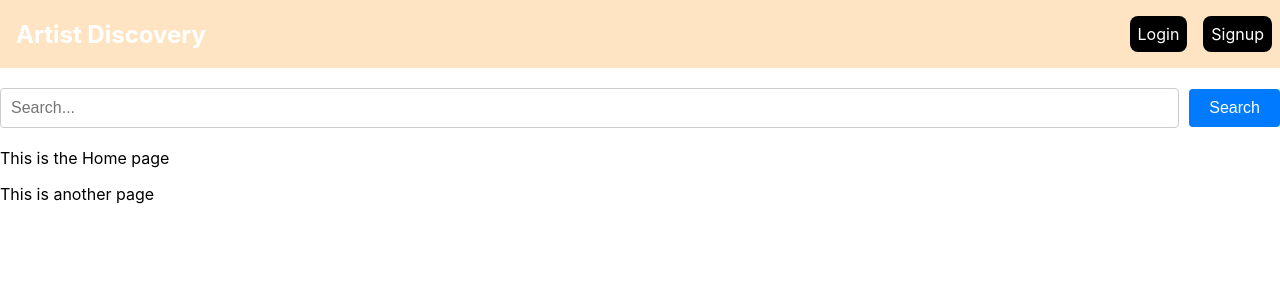
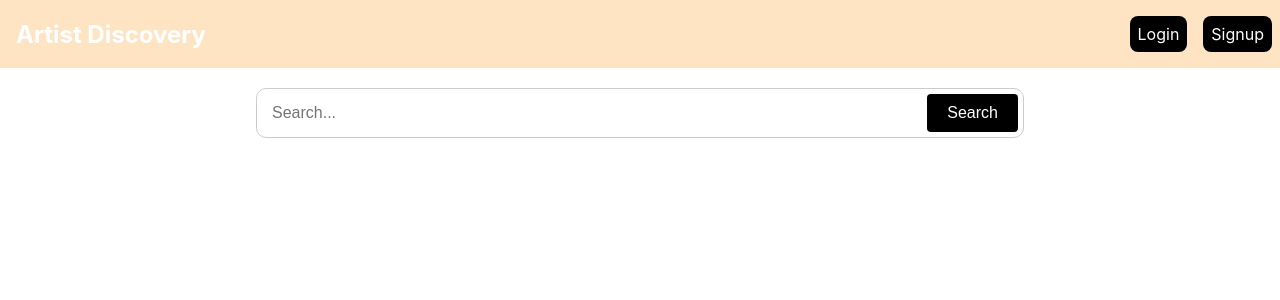
Before and after one commit to Yuskur/Artist_Discovery, a React (Create React App) app in the folder front_end/: page / in a window 1280 px wide. Shown: the top 300 px of the page. Built offline with nearby package versions, Linux system fonts and the light colour scheme.

Commit message:
search filtering

```diff
--- a/front_end/src/App.js
+++ b/front_end/src/App.js
@@ -5,6 +5,7 @@ import Login from './paths/Login';
 import Home from './paths/Home';
 import Signup from './paths/Signup';
 import Topbar from './paths/TopBar';
+import About from './paths/About'
 
 
 function App() {
--- a/front_end/src/paths/About.css
+++ b/front_end/src/paths/About.css
@@ -0,0 +1,3 @@
+.title {
+    color: black;
+}
--- a/front_end/src/paths/About.jsx
+++ b/front_end/src/paths/About.jsx
@@ -1,10 +1,12 @@
 import React from "react";
-
+import './About.css'
 
 function About(){
+    return(
     <div>
-        <h1>This is the about page</h1>
+        <h1 className="title">This is the about page</h1>
     </div>
+    );
 }
 
 export default About;
--- /dev/null
+++ b/front_end/src/paths/Home.css
@@ -0,0 +1,6 @@
+.Search-bar{
+    margin-left: auto;
+    margin-right: auto;
+    width: 60%;
+    min-width: 500px;
+}
--- a/front_end/src/paths/Home.jsx
+++ b/front_end/src/paths/Home.jsx
@@ -1,26 +1,35 @@
 import React, { useState } from "react";
 import Search from "./Search";
+import './Home.css'
 
-const content = [ "This is the Home page", "This is another page"];
+const content = [ "Drake", "Micheal Jackson", "AC/DC"];
 
  function Home(){
-     const [filteredContent, setFilteredContent] = useState(content);
+     const [filteredContent, setFilteredContent] = useState("");
+     const [hasText, setHasText] = useState(false);
 
      const handleSearch = (query) => {
          const filtered = content.filter(item => item.toLowerCase().includes(query.toLowerCase()));
          setFilteredContent(filtered);
      };
 
+     const handleText = (text) => {
+        setHasText(text !== "")
+    }
+
      return (
          <div className="home-body">
-            <div>
-                <Search onSearch={handleSearch} />
-            </div>
-            <div>
-                 {filteredContent.map((item, index) => (
-                     <p key={index}>{item}</p>
-                 ))}
-            </div>
+            <div className="Search-bar">
+                <Search onSearch={handleSearch} setText={handleText} />
+                {hasText && (
+                    <>
+                        {filteredContent.map((item, index) => (
+                            <p key={index}>{item}</p>
+                        ))}
+                    </>
+                 )
+                }
+             </div>
          </div>
      );
  }
--- a/front_end/src/paths/Login.css
+++ b/front_end/src/paths/Login.css
@@ -39,6 +39,8 @@
     padding: 15px;
     border-color: black;
     border-radius: 10px;
+    outline: none;
+    box-shadow: none;
 }
 .Username{
     flex: 1;
@@ -54,6 +56,8 @@
     padding: 15px;
     border-color: black;
     border-radius: 10px;
+    outline: none;
+    box-shadow: none;
 }
 
 .Password{
--- a/front_end/src/paths/Search.css
+++ b/front_end/src/paths/Search.css
@@ -1,22 +1,27 @@
+
 .Search {
     display: flex;
     align-items: center;
     margin: 20px 0;
+    border: 1px solid #ccc;
+    border-radius: 10px;
+    padding: 5px;
+    background-color: white;
 }
 
 .Search-input {
     padding: 10px;
     font-size: 16px;
-    border: 1px solid #ccc;
-    border-radius: 4px;
+    border: none;
     margin-right: 10px;
     flex-grow: 1;
+    outline: none;
 }
 
 .Search-button {
     padding: 10px 20px;
     font-size: 16px;
-    background-color: #007BFF;
+    background-color: black;
     color: white;
     border: none;
     border-radius: 4px;
@@ -24,5 +29,6 @@
 }
 
 .Search-button:hover {
-    background-color: #0056b3;
+    background-color: bisque;
+    color: black;
 }
--- a/front_end/src/paths/Search.jsx
+++ b/front_end/src/paths/Search.jsx
@@ -1,7 +1,7 @@
 import React, { useState } from "react";
 import './Search.css';
 
-function Search({ onSearch }) {
+function Search({ onSearch, setText }) {
     const [query, setQuery] = useState("");
 
     const handleSearch = (e) => {
@@ -9,13 +9,19 @@ function Search({ onSearch }) {
         onSearch(query);
     };
 
+    const handleChange = (change) => {
+        setQuery(change.target.value)
+        setText(change.target.value)
+        onSearch(query);
+    }
+
     return (
         <form onSubmit={handleSearch} className="Search">
             <input
                 type="text"
                 placeholder="Search..."
                 value={query}
-                onChange={(e) => setQuery(e.target.value)}
+                onChange={handleChange}
                 className="Search-input"
             />
             <button type="submit" className="Search-button">Search</button>
```
